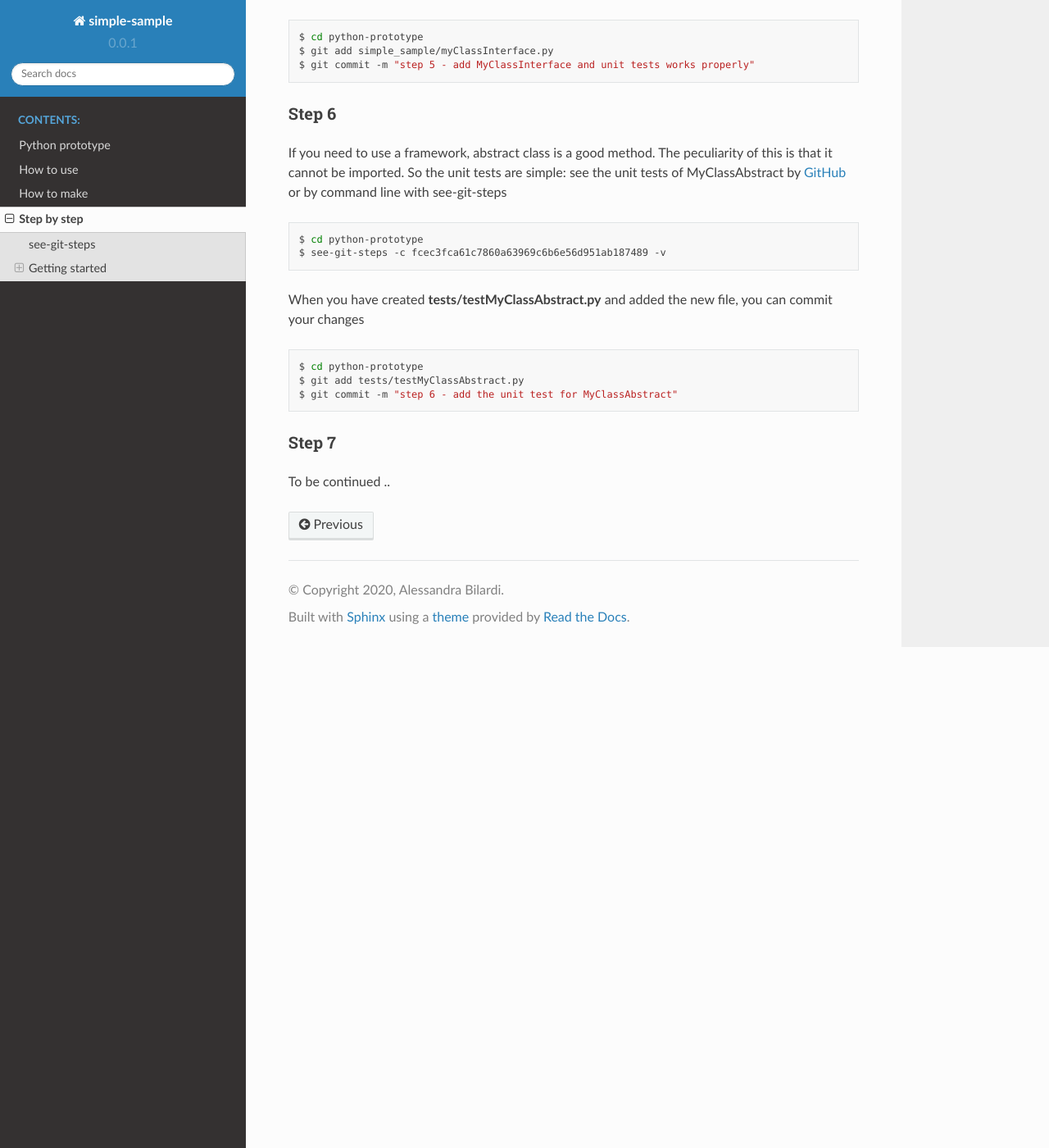
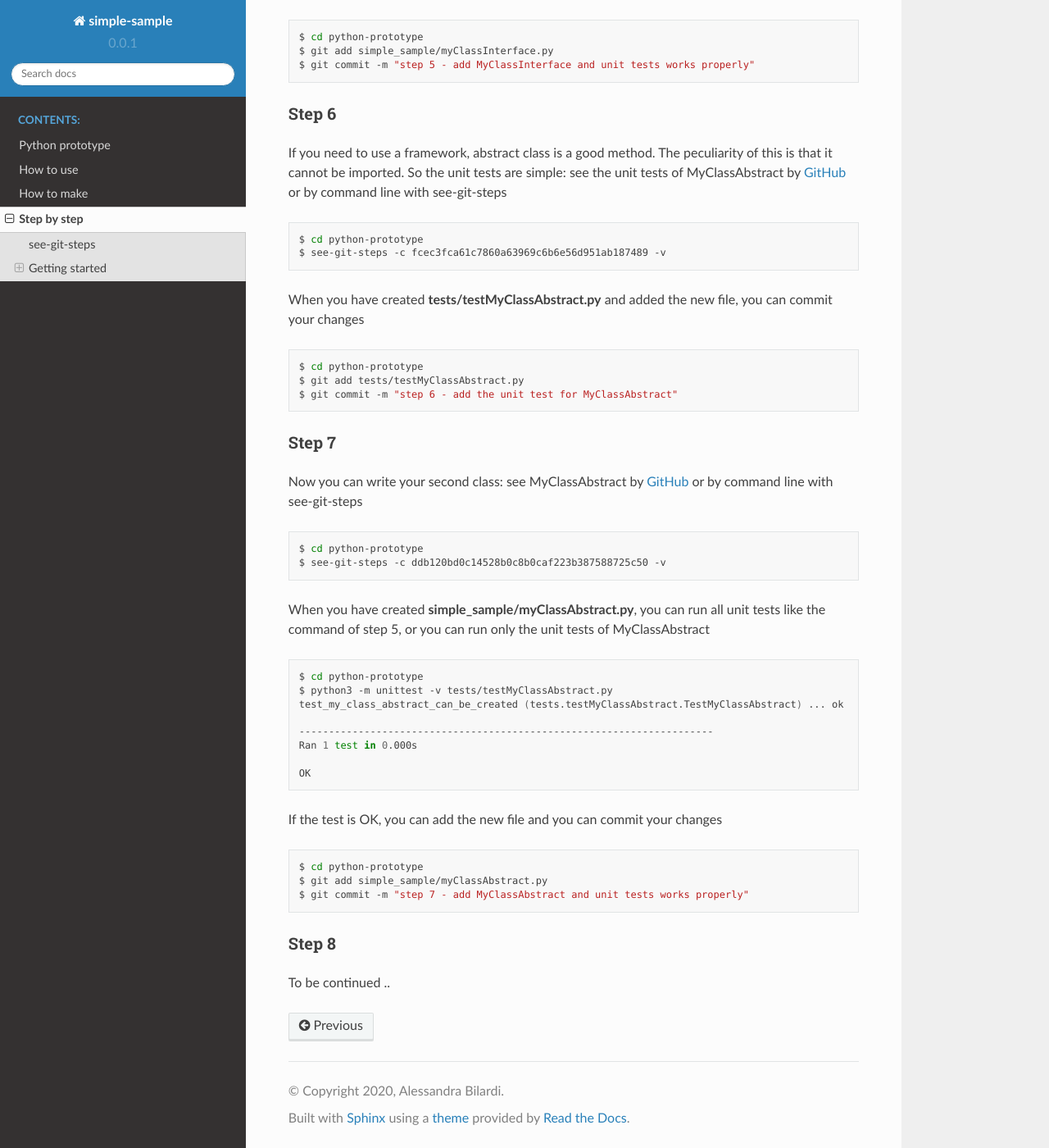
Before and after one commit to bilardi/python-prototype, a Sphinx documentation site: the page built from docs/source/stepbystep.rst, in a window 1280 px wide and 1400 px high, scrolled down 4028 px. Shown: the whole window at 82% size. Built offline with Sphinx 7.4.7 and the Read the Docs theme 2.0.0, drawn with Linux system fonts in a browser that asks for light colours.

Commit message:
docs: updated documentation

```diff
--- a/docs/source/stepbystep.rst
+++ b/docs/source/stepbystep.rst
@@ -211,4 +211,35 @@ When you have created **tests/testMyClassAbstract.py** and added the new file, y
 Step 7
 ******
 
+Now you can write your second class: see MyClassAbstract by `GitHub <https://github.com/bilardi/python-prototype/commit/ddb120bd0c14528b0c8b0caf223b387588725c50>`_ or by command line with see-git-steps
+
+.. code-block:: bash
+
+    $ cd python-prototype
+    $ see-git-steps -c ddb120bd0c14528b0c8b0caf223b387588725c50 -v
+
+When you have created **simple_sample/myClassAbstract.py**, you can run all unit tests like the command of step 5, or you can run only the unit tests of MyClassAbstract
+
+.. code-block:: bash
+
+    $ cd python-prototype
+    $ python3 -m unittest -v tests/testMyClassAbstract.py
+    test_my_class_abstract_can_be_created (tests.testMyClassAbstract.TestMyClassAbstract) ... ok
+
+    ----------------------------------------------------------------------
+    Ran 1 test in 0.000s
+
+    OK
+
+If the test is OK, you can add the new file and you can commit your changes
+
+.. code-block:: bash
+
+    $ cd python-prototype
+    $ git add simple_sample/myClassAbstract.py
+    $ git commit -m "step 7 - add MyClassAbstract and unit tests works properly"
+
+Step 8
+******
+
 To be continued ..
```
